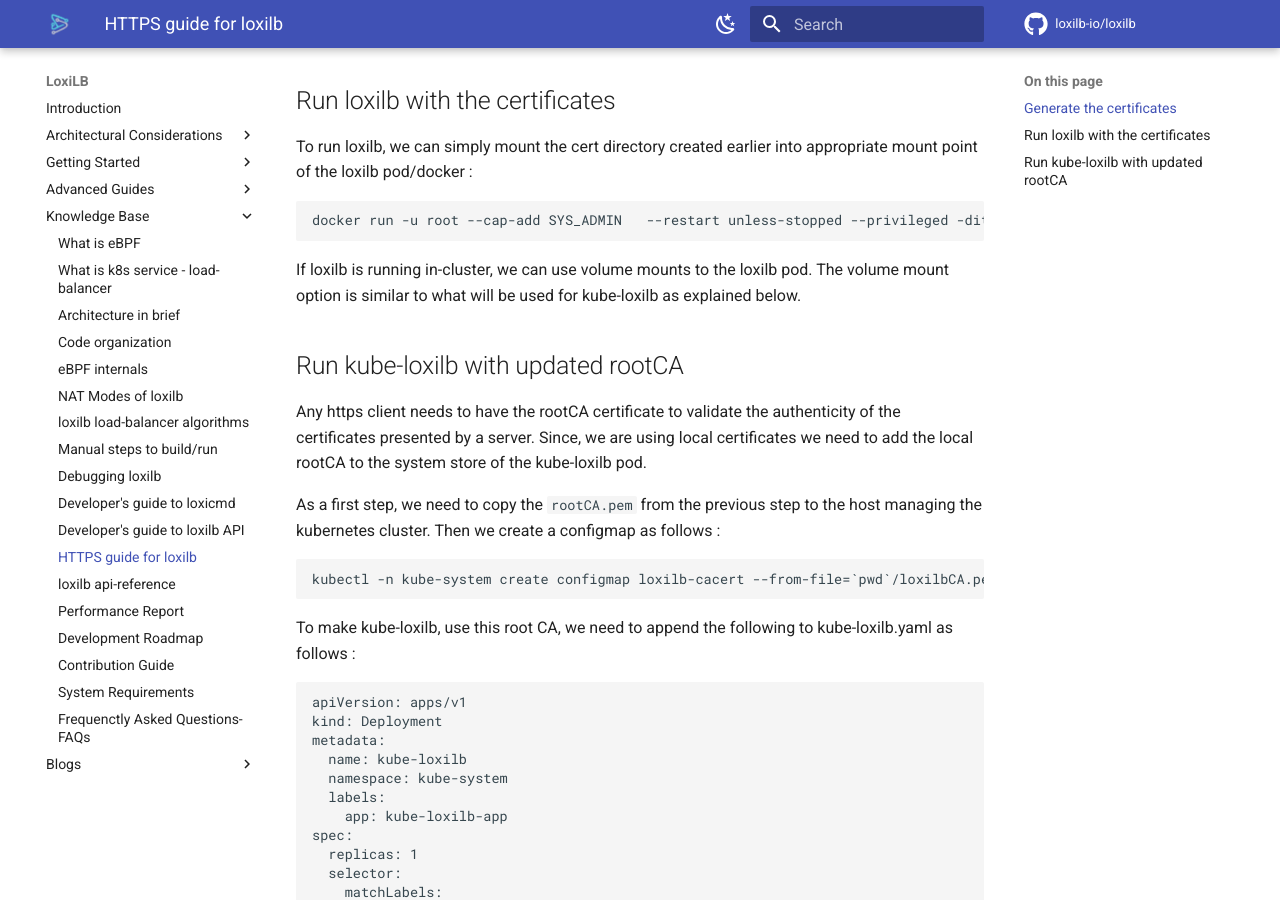
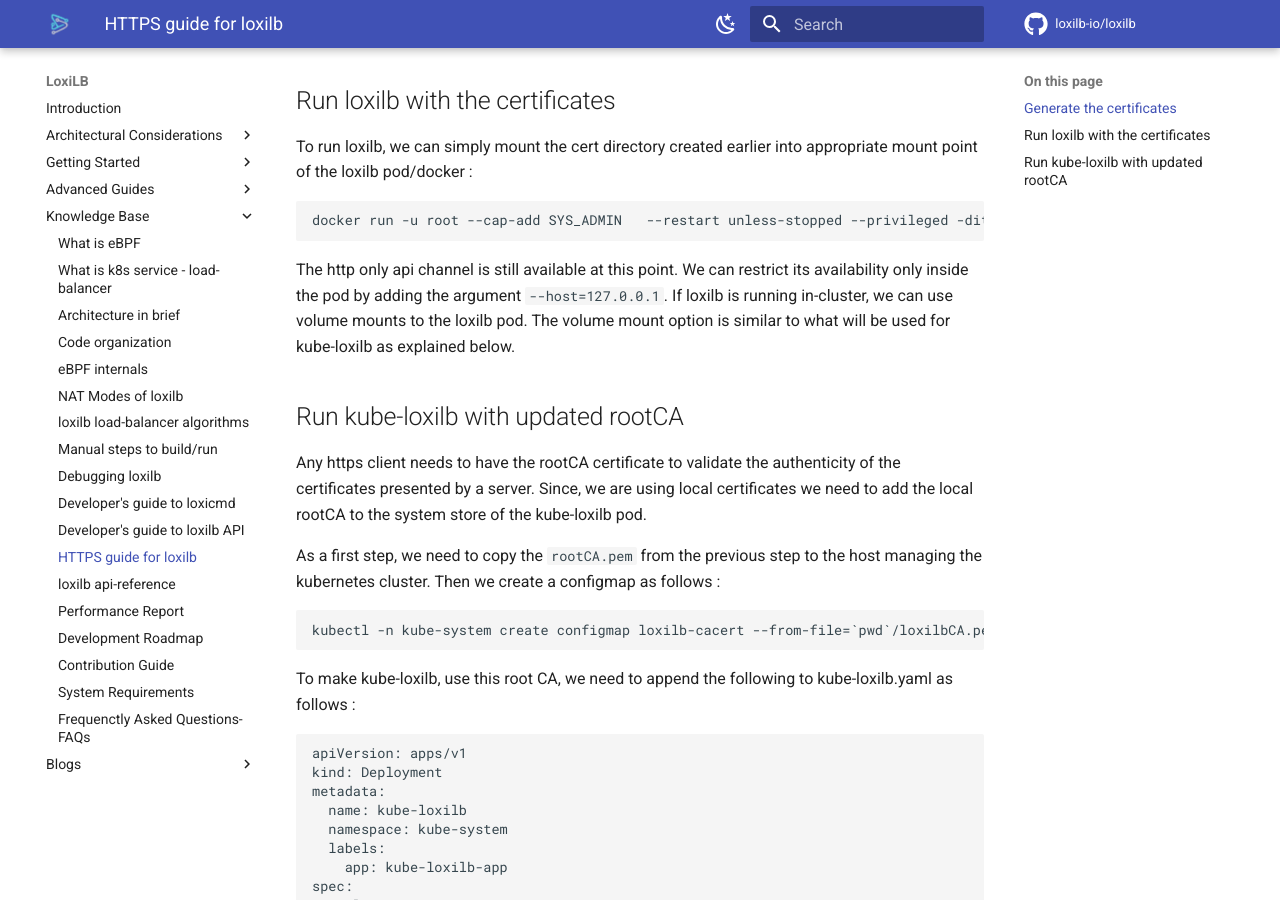
Before and after one commit to loxilb-io/loxilbdocs, an MkDocs documentation site: the page built from docs/https.md, in a window 1280 px wide and 900 px high, scrolled down 757 px. Built offline with MkDocs 1.6.1 and Material for MkDocs 9.7.7, drawn with Linux system fonts in a browser that asks for light colours; comment, search, counter and statistics services are not loaded; the version menu is left out.

Commit message:
Update https.md

````diff
--- a/docs/https.md
+++ b/docs/https.md
@@ -30,7 +30,7 @@
 ```
 docker run -u root --cap-add SYS_ADMIN   --restart unless-stopped --privileged -dit -v /dev/log:/dev/log -v `pwd`/cert:/opt/loxilb/cert/ --net=host --name loxilb ghcr.io/loxilb-io/loxilb:latest --tls
 ```
-If loxilb is running in-cluster, we can use volume mounts to the loxilb pod. The volume mount option is similar to what will be used for kube-loxilb as explained below.
+The http only api channel is still available at this point. We can restrict its availability only inside the pod by adding the argument ```--host=127.0.0.1```. If loxilb is running in-cluster, we can use volume mounts to the loxilb pod. The volume mount option is similar to what will be used for kube-loxilb as explained below.
 
 ## Run kube-loxilb with updated rootCA
 
````
